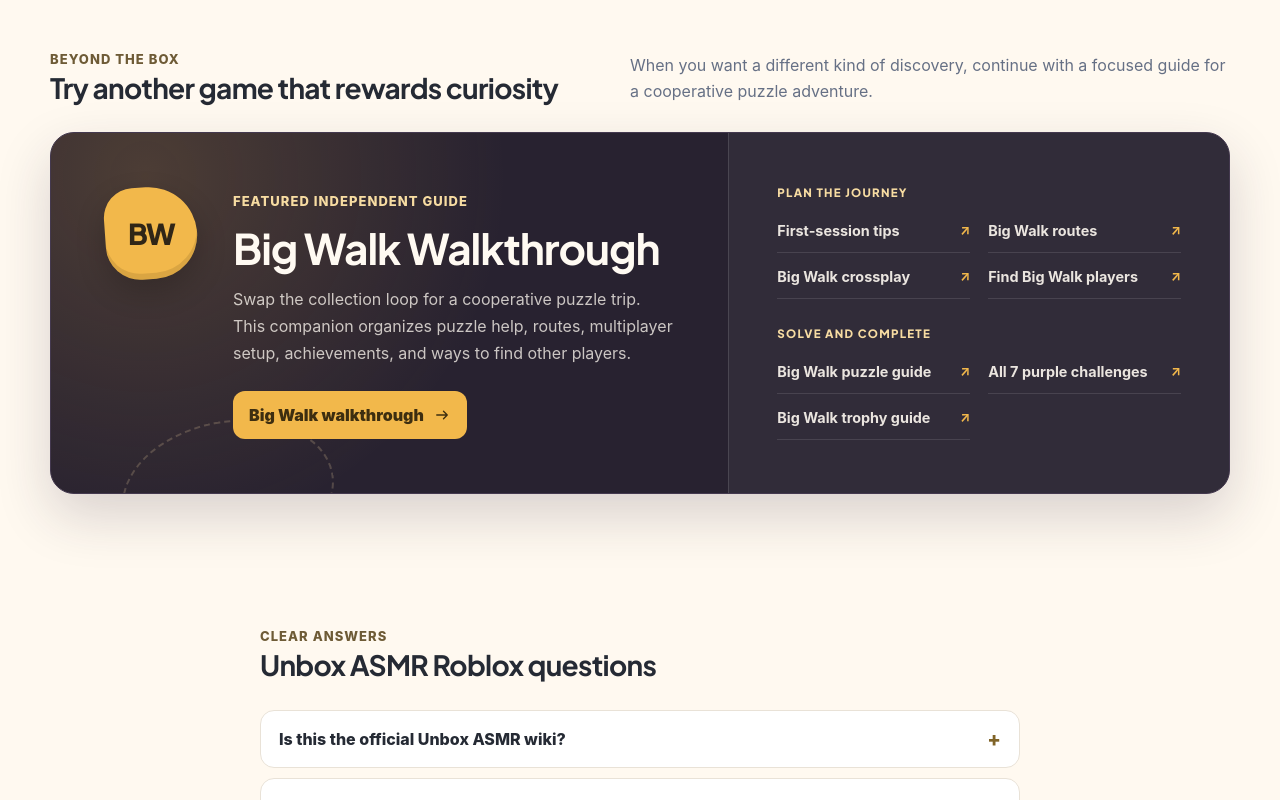
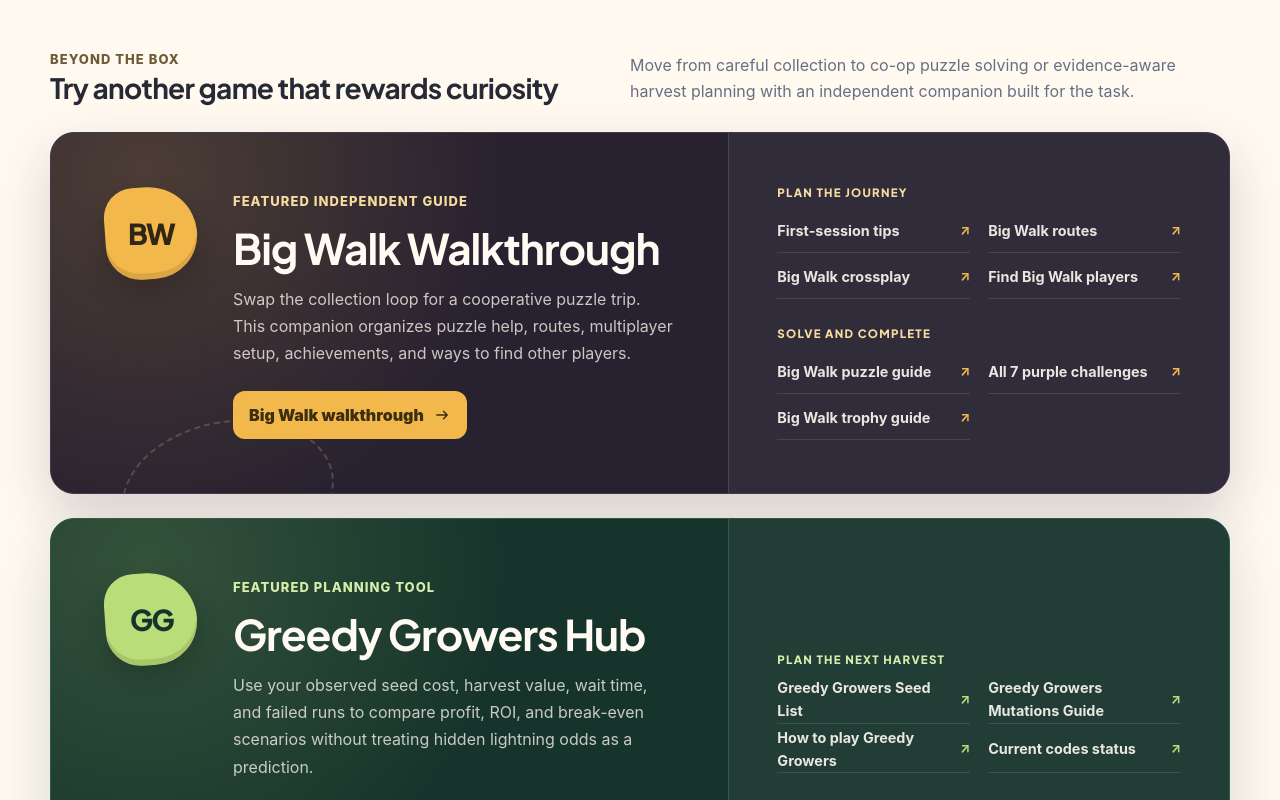
Before and after one commit to leontinasilva493-glitch/unboxASMRgame, a Next.js app: page / in a window 1280 px wide. Shown: the part 5360-6160 px from the top of the page. Built offline with nearby package versions, Linux system fonts and the light colour scheme; no server answers.

Commit message:
feat(home): add Greedy Growers recommendation

```diff
--- a/app/globals.css
+++ b/app/globals.css
@@ -152,6 +152,7 @@
 .summary-card .text-link { margin-top: 18px; }
 
 .related-game-section { position: relative; }
+.related-game-list { display: grid; gap: 24px; }
 .related-game-card { position: relative; display: grid; grid-template-columns: minmax(0, 1.15fr) minmax(360px, .85fr); overflow: hidden; border: 1px solid #44394f; border-radius: var(--radius-hero); background: radial-gradient(circle at 8% 12%, rgba(242,184,75,.18), transparent 32%), #282230; color: #fffaf2; box-shadow: 0 22px 54px rgba(45,35,54,.18); }
 .related-game-card::after { content: ""; position: absolute; left: 70px; bottom: -72px; width: 210px; height: 140px; border: 2px dashed rgba(255,226,168,.2); border-radius: 50%; transform: rotate(-11deg); pointer-events: none; }
 .related-game-feature { position: relative; z-index: 1; display: grid; grid-template-columns: auto minmax(0, 1fr); gap: clamp(22px, 3vw, 36px); align-items: start; padding: clamp(30px, 5vw, 54px); }
@@ -170,6 +171,13 @@
 .related-game-group a:hover { border-color: var(--primary); color: #fff; }
 .related-game-group a span { color: var(--primary); font-size: .82rem; }
 .related-game-card :focus-visible { outline-color: #fff1c6; }
+.related-game-card-growers { border-color: #31584b; background: radial-gradient(circle at 8% 12%, rgba(184,221,121,.18), transparent 32%), #17342c; box-shadow: 0 22px 54px rgba(25,66,53,.17); }
+.related-game-card-growers::after { right: 70px; left: auto; border-color: rgba(197,231,139,.22); transform: rotate(11deg); }
+.related-game-card-growers .related-game-mark, .related-game-card-growers .related-game-primary { background: #b8dd79; color: #17342c; }
+.related-game-card-growers .related-game-primary:hover { background: #c9e99a; }
+.related-game-card-growers .eyebrow, .related-game-card-growers .related-game-group h4 { color: #d6eeac; }
+.related-game-card-growers .related-game-group a span { color: #b8dd79; }
+.related-game-card-growers :focus-visible { outline-color: #e7f6c9; }
 
 .answer-finder-section { background: linear-gradient(180deg, rgba(255,244,223,.58), rgba(255,249,240,0)); }
 .answer-finder-control { display: grid; gap: 10px; margin-bottom: 24px; padding: 22px; border: 1px solid #e6d5b8; border-radius: var(--radius-card); background: var(--surface); box-shadow: var(--shadow-card); }
--- a/app/page.tsx
+++ b/app/page.tsx
@@ -32,7 +32,7 @@
   ["Why are some tables empty?", "Empty tables are intentional. Gameplay values remain unpublished until current-version screenshots or recordings prove them."],
 ];
 
-const relatedGameGroups = [
+const bigWalkGroups = [
   {
     title: "Plan the journey",
     links: [
@@ -50,6 +50,13 @@
       { href: "https://bigwalkwalkthrough.com/achievements", label: "Big Walk trophy guide" },
     ],
   },
+] as const;
+
+const greedyGrowersLinks = [
+  { href: "https://greedygrowerhub.wiki/seeds/list/", label: "Greedy Growers Seed List" },
+  { href: "https://greedygrowerhub.wiki/mechanics/mutations/", label: "Greedy Growers Mutations Guide" },
+  { href: "https://greedygrowerhub.wiki/beginner-guide/", label: "How to play Greedy Growers" },
+  { href: "https://greedygrowerhub.wiki/codes/", label: "Current codes status" },
 ] as const;
 
 export default function Home() {
@@ -75,7 +82,30 @@
 
     <section className="section-compact"><div className="container"><div className="event-banner"><div className="event-banner-copy"><span className="eyebrow">Reported event archive</span><h2>{event.name}</h2><p>The community-reported window ended August 9. The August 11 official listing check still does not publish a numbered update or feature list, so gameplay changes remain unverified.</p><Link className="text-link" href="/updates/">Open update evidence <ArrowIcon /></Link></div><EventCountdown startsAt={event.startsAt} endsAt={event.endsAt} initialStatus={event.publishedStatus}/></div></div></section>
 
-    <section className="section related-game-section" aria-label="Related game recommendation"><div className="container"><div className="section-head"><div><span className="section-kicker">Beyond the box</span><h2>Try another game that rewards curiosity</h2></div><p>When you want a different kind of discovery, continue with a focused guide for a cooperative puzzle adventure.</p></div><article className="related-game-card"><div className="related-game-feature"><div className="related-game-mark" aria-hidden="true"><span>BW</span></div><div className="related-game-copy"><span className="eyebrow">Featured independent guide</span><h3>Big Walk Walkthrough</h3><p>Swap the collection loop for a cooperative puzzle trip. This companion organizes puzzle help, routes, multiplayer setup, achievements, and ways to find other players.</p><a className="related-game-primary" href="https://bigwalkwalkthrough.com/" target="_blank" rel="noopener">Big Walk walkthrough <ArrowIcon /></a></div></div><div className="related-game-groups">{relatedGameGroups.map((group) => <div className="related-game-group" key={group.title}><h4>{group.title}</h4><div>{group.links.map((link) => <a href={link.href} target="_blank" rel="noopener" key={link.href}>{link.label}<span aria-hidden="true">↗</span></a>)}</div></div>)}</div></article></div></section>
+    <section className="section related-game-section" aria-label="Related game recommendation">
+      <div className="container">
+        <div className="section-head">
+          <div><span className="section-kicker">Beyond the box</span><h2>Try another game that rewards curiosity</h2></div>
+          <p>Move from careful collection to co-op puzzle solving or evidence-aware harvest planning with an independent companion built for the task.</p>
+        </div>
+        <div className="related-game-list">
+          <article className="related-game-card">
+            <div className="related-game-feature">
+              <div className="related-game-mark" aria-hidden="true"><span>BW</span></div>
+              <div className="related-game-copy"><span className="eyebrow">Featured independent guide</span><h3>Big Walk Walkthrough</h3><p>Swap the collection loop for a cooperative puzzle trip. This companion organizes puzzle help, routes, multiplayer setup, achievements, and ways to find other players.</p><a className="related-game-primary" href="https://bigwalkwalkthrough.com/" target="_blank" rel="noopener">Big Walk walkthrough <ArrowIcon /></a></div>
+            </div>
+            <div className="related-game-groups">{bigWalkGroups.map((group) => <div className="related-game-group" key={group.title}><h4>{group.title}</h4><div>{group.links.map((link) => <a href={link.href} target="_blank" rel="noopener" key={link.href}>{link.label}<span aria-hidden="true">↗</span></a>)}</div></div>)}</div>
+          </article>
+          <article className="related-game-card related-game-card-growers">
+            <div className="related-game-feature">
+              <div className="related-game-mark" aria-hidden="true"><span>GG</span></div>
+              <div className="related-game-copy"><span className="eyebrow">Featured planning tool</span><h3>Greedy Growers Hub</h3><p>Use your observed seed cost, harvest value, wait time, and failed runs to compare profit, ROI, and break-even scenarios without treating hidden lightning odds as a prediction.</p><a className="related-game-primary" href="https://greedygrowerhub.wiki/" target="_blank" rel="noopener">Greedy Growers Calculator <ArrowIcon /></a></div>
+            </div>
+            <div className="related-game-groups"><div className="related-game-group"><h4>Plan the next harvest</h4><div>{greedyGrowersLinks.map((link) => <a href={link.href} target="_blank" rel="noopener" key={link.href}>{link.label}<span aria-hidden="true">↗</span></a>)}</div></div></div>
+          </article>
+        </div>
+      </div>
+    </section>
 
     <section className="section"><div className="container narrow"><div className="section-head"><div><span className="section-kicker">Clear answers</span><h2>Unbox ASMR Roblox questions</h2></div></div><div className="faq-list">{faqs.map(([question, answer]) => <details key={question}><summary>{question}</summary><p>{answer}</p></details>)}</div><SourceList sources={[{ label: "Official Unbox ASMR Roblox experience", url: game.robloxUrl, note: `Official public description and games API checked ${formatDate(game.checkedAt)}.` }, { label: "Rolimon’s public game snapshot", url: "https://www.rolimons.com/game/112233638491976", note: "Third-party price and popularity source; re-checked August 1, 2026." }]} /><RelatedLinks links={[{ href: "/sources/", label: "How this guide verifies claims" }, { href: "/about/", label: "About the Unbox ASMR guide" }]} /></div></section>
     <script type="application/ld+json" dangerouslySetInnerHTML={{ __html: JSON.stringify({ "@context": "https://schema.org", "@type": "WebPage", name: "Unbox ASMR Roblox Guide & Verified Data Tracker", url: SITE_URL }) }} />
```
Also changed, not shown: tests/browser_smoke.cjs (+18 -0 lines).
